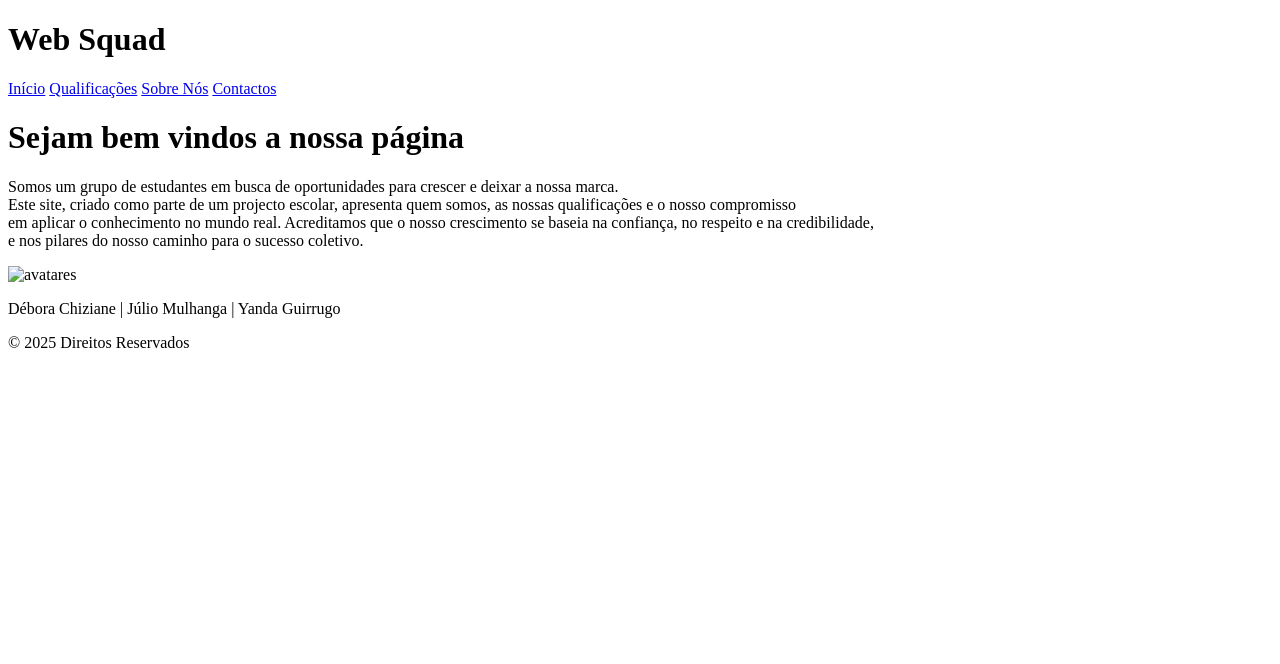
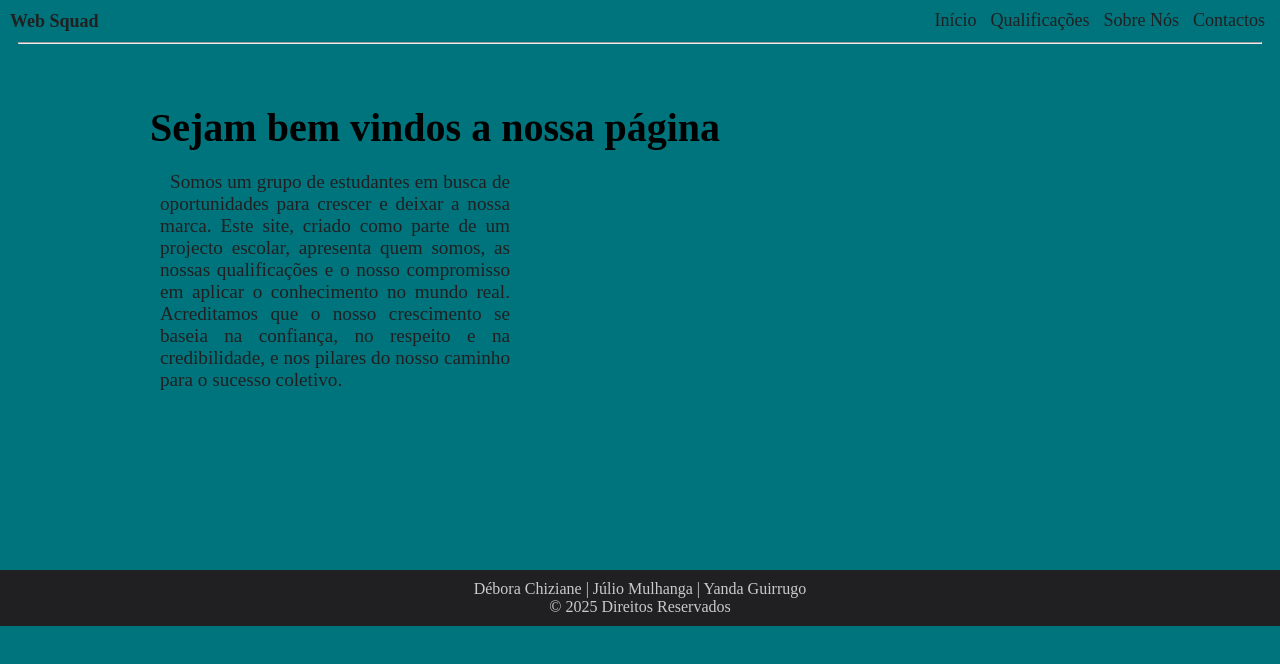
Before and after one commit to julex258/web-squad, a plain HTML site: page index.html in a window 1280 px wide. Drawn offline with Linux system fonts and the light colour scheme; a script that the page names is missing.

Commit message:
tomando-forma

```diff
--- a/index.html
+++ b/index.html
@@ -4,27 +4,25 @@
   <meta charset="UTF-8">
   <meta name="viewport" content="width=device-width, initial-scale=1.0">
   <title>WEB QUAD</title>
-    <link rel="styleshet" href="style.css">
+  <link rel="stylesheet" href="style.css">
 </head>
-<body>
+<body id="index">
   <header class="site-header">
-    <h1>Web Squad</h1>
     <nav class="main-nav">
       <a href="index.html">Início</a>
-      <a href="qualificações.html">Qualificações</a>
+      <a href="qualificacoes.html">Qualificações</a>
       <a href="sobre.html">Sobre Nós</a>
       <a href="contactos.html">Contactos</a>
+      <h1 id="titulo-logo">Web Squad</h1>
     </nav>
   </header>
+  <hr>
 
   <main class="hero">
-  <div class="container">
-    <h1>Sejam bem vindos a nossa página </h1>
-    <p class="lead">Somos um grupo de estudantes em busca de oportunidades para crescer e deixar a nossa marca.<br> Este site, criado como parte de um projecto escolar, apresenta quem somos, as nossas qualificações e o nosso compromisso<br>em aplicar o conhecimento no mundo real. Acreditamos que o nosso crescimento se baseia na confiança, no respeito e na credibilidade,<br> e nos pilares do nosso caminho para o sucesso coletivo.<br></p>
-  </div>
 
-  <div class="image-box">
-    <img src="../Camera/WhatsApp Images/sce322-capa.png" alt="avatares">
+    <div class="apresentacao">
+    <h1>Sejam bem vindos a nossa página</h1>
+    <p class="lead">Somos um grupo de estudantes em busca de oportunidades para crescer e deixar a nossa marca. Este site, criado como parte de um projecto escolar, apresenta quem somos, as nossas qualificações e o nosso compromisso em aplicar o conhecimento no mundo real. Acreditamos que o nosso crescimento se baseia na confiança, no respeito e na credibilidade, e nos pilares do nosso caminho para o sucesso coletivo.</p>
     </div>
   </main>
 
--- a/style.css
+++ b/style.css
@@ -0,0 +1,95 @@
+@charset "UTF-8";
+
+@import url();
+
+:root{
+    --cor1: #00747c;
+    --cor2: #00bbc9;
+    --cor3: #cacaca;
+    --cor4: #878787;
+    --cor5: #202022;
+
+    --fonte-padrao: Arial, Helvetica, sans-serif;
+    --fonte-destaque: 'Bebas Neue', cursive;
+    --fonte-android: 'Android', sans-serif;
+}
+
+* {
+    margin: 0px;
+    padding: 0px;
+}
+
+body#index {
+    background-color: var(--cor1);
+}
+
+header {
+    background-color: var(--cor1);
+    padding: 10px 0;
+}
+
+nav {
+    text-align: right;
+    margin-right: 10px;
+}
+
+a {
+    text-decoration: none;
+    font-size: large;
+    margin: 5px;
+    color: var(--cor5);
+}
+
+#titulo-logo {
+    text-align: left;
+    font-size: large;
+    margin-top: -20px;
+    margin-left: 10px;
+    color: var(--cor5);
+}
+
+hr {
+    color: var(--cor5);
+    width: 97%;
+    margin: auto;
+}
+
+main {
+    min-width: 200px;
+    max-width: 1000px;
+    margin: auto;
+    margin-top: 50px;
+    margin-bottom: 159px;
+}
+
+main > div {
+    display: inline-block;
+}
+
+div.apresentacao {
+    padding: 10px;
+}
+
+div.apresentacao > h1 {
+    margin-bottom: 10px;
+    font-size: 40px;
+}
+
+div.apresentacao > p {
+    background-color: var(--cor1);
+    border-radius: 9px;
+    height: auto;
+    width: 350px;
+    padding: 10px;
+    text-align: justify;
+    text-indent: 10px;
+    font-size: larger;
+    color: var(--cor5);
+}
+
+footer {
+    text-align: center;
+    background-color: var(--cor5);
+    color: var(--cor3);
+    padding: 10px;
+}
```
Also changed, not shown: contactos.html (+1 -1 lines), cv1.html (+1 -1 lines), cv2.html (+1 -1 lines), cv3.html (+1 -1 lines), qualificacoes.html (renamed from qualificações.html, +1 -1 lines), sobre.html (+3 -3 lines). Lines whose indentation alone changed are shown as unchanged.
